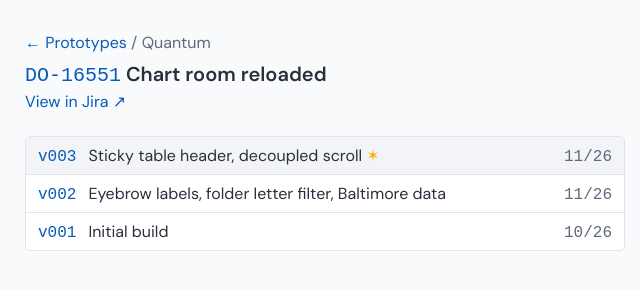
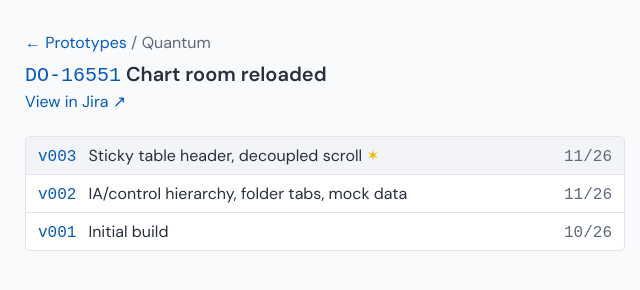
Before and after one commit to timagineer/client, a plain HTML site: page auth/ica/Quantum/DO-16551/index.html in a window 1280 px wide. Shown: the full height of the page, 315-955 px from the left. Drawn offline with Linux system fonts and the light colour scheme; a web font is replaced by a local one.

Commit message:
chore: DO-16551 v002 description update

```diff
--- a/auth/ica/Quantum/DO-16551/index.html
+++ b/auth/ica/Quantum/DO-16551/index.html
@@ -188,7 +188,7 @@
       </div>
       <div class="version" data-href="index-002.html">
         <span class="version-name"><a href="index-002.html">v002</a></span>
-        <span class="version-desc">Eyebrow labels, folder letter filter, Baltimore data</span>
+        <span class="version-desc">IA/control hierarchy, folder tabs, mock data</span>
         <span class="version-date">11/26</span>
       </div>
       <div class="version" data-href="index-001.html">
```
